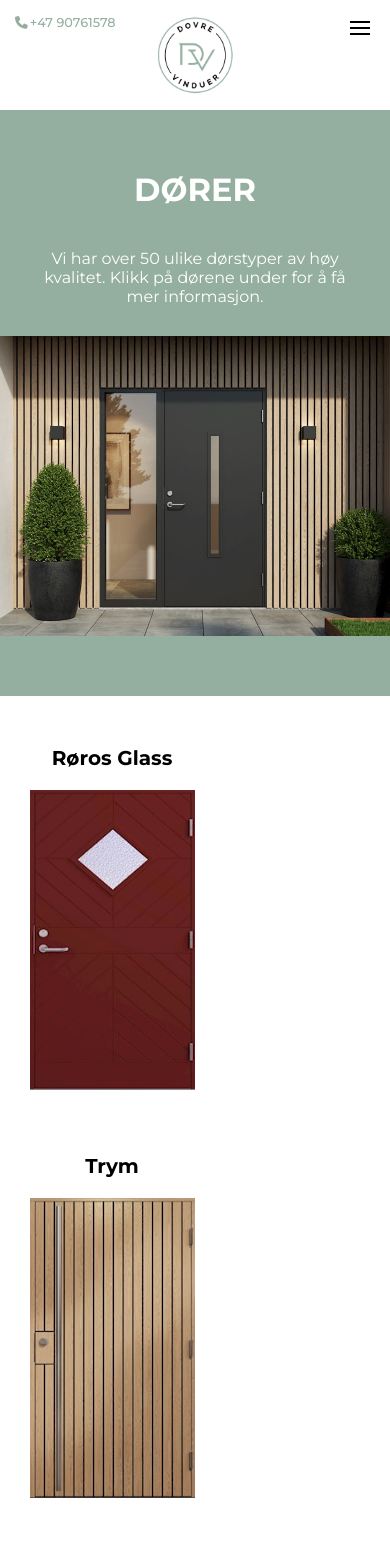
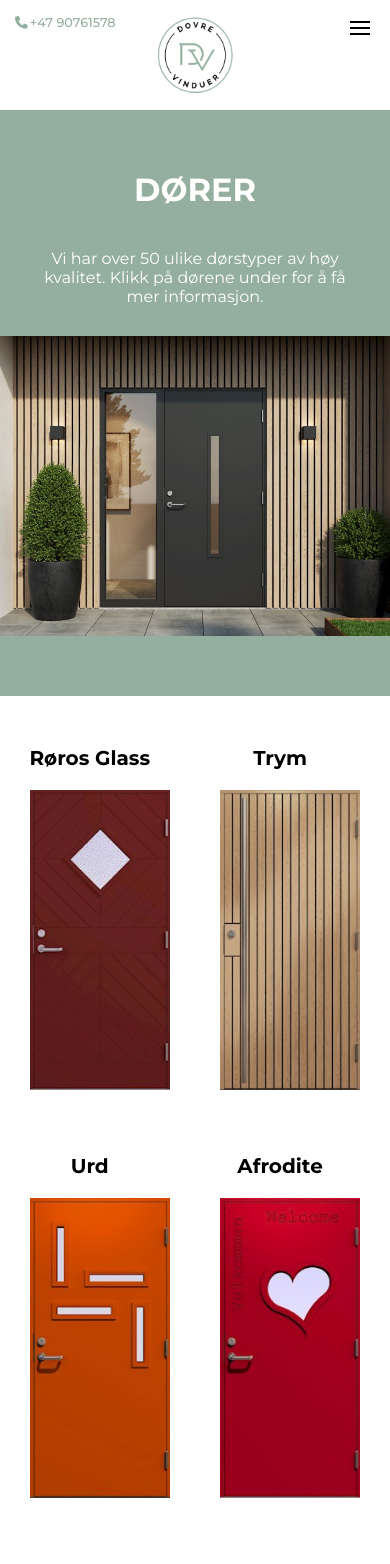
Before and after one commit to DevrMichael/dovre-vinduer, a Next.js app: page /dorer in a window 390 px wide. Shown: the top 1564 px of the page. Built offline with nearby package versions, Linux system fonts and the light colour scheme.

Commit message:
Reduce door width on mobile

```diff
--- a/sass/_door.scss
+++ b/sass/_door.scss
@@ -82,6 +82,10 @@
     max-height: 300px;
     margin: 10px;
   }
+
+  .single-door {
+    width: 40%;
+  }
 }
 
 @media only screen and (max-width: 380px) {
--- a/sass/index.css
+++ b/sass/index.css
@@ -86,6 +86,9 @@
     max-width: 100%;
     max-height: 300px;
     margin: 10px;
+  }
+  .single-door {
+    width: 40%;
   }
 }
 @media only screen and (max-width: 380px) {
```
Also changed, not shown: 1 other file (tests, documents, lock files or other folders).
